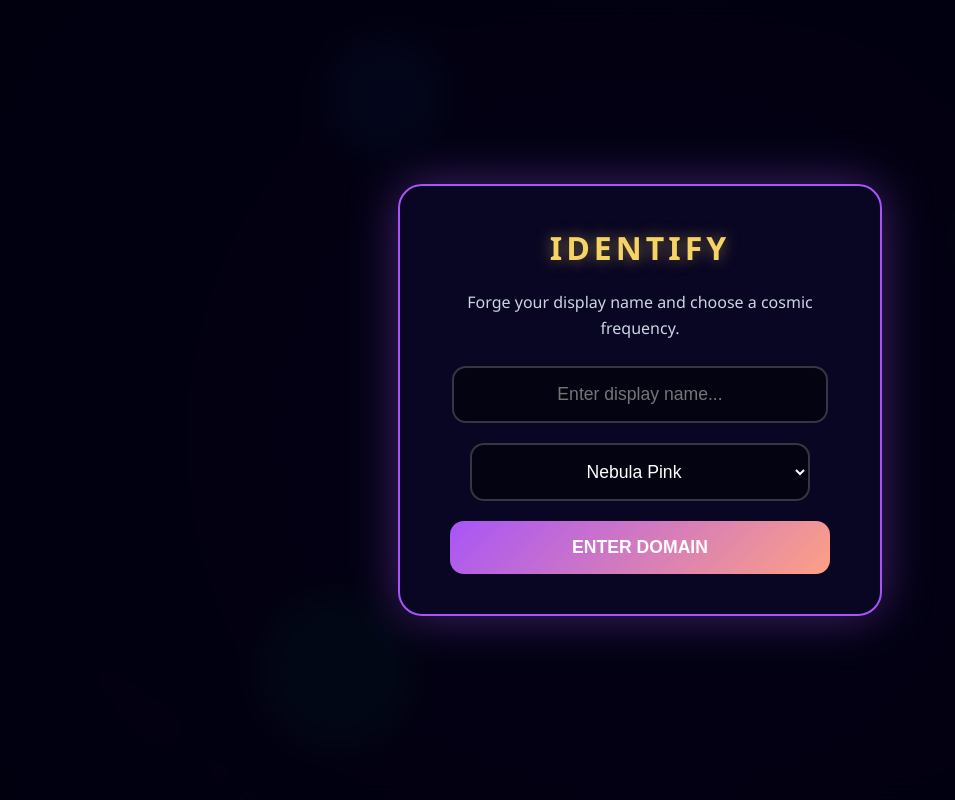
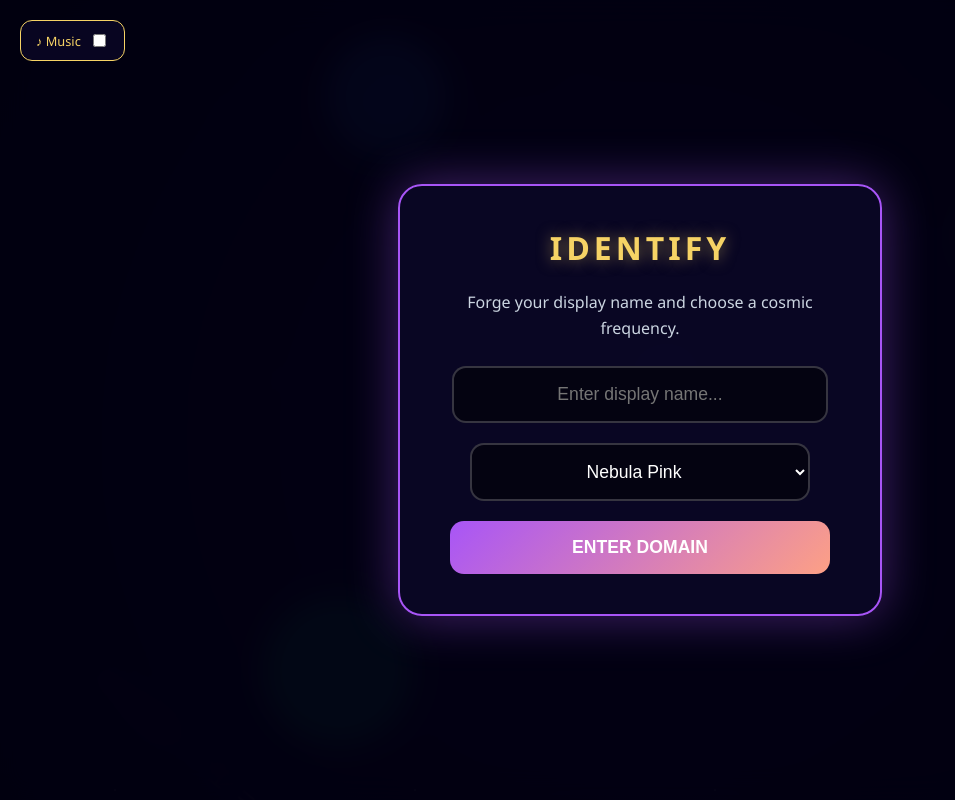
Before and after one commit to gitArjunAgit/WebChatApp, a Flask app: page / in a window 1280 px wide. Shown: the whole page, without its empty margins (0-955 px from the left). Run offline with Flask 3, Linux system fonts and the light colour scheme; some libraries are stand-ins or nearby versions.

```diff
--- a/templates/index.html
+++ b/templates/index.html
@@ -16,6 +16,23 @@
             background: radial-gradient(circle at 50% 50%, #160b3b 0%, #0b0726 50%, #020010 100%);
             position: relative;
             overflow-x: hidden;
+        }
+
+        .audio-control {
+            position: fixed;
+            top: 20px;
+            left: 20px;
+            z-index: 200;
+            background: rgba(11, 7, 38, 0.8);
+            padding: 10px 15px;
+            border-radius: 12px;
+            border: 1px solid #f6d365;
+            color: #f6d365;
+            font-size: 0.8em;
+            cursor: pointer;
+            display: flex;
+            align-items: center;
+            gap: 8px;
         }
 
         .cosmos-layer {
@@ -311,6 +328,15 @@
 </head>
 <body>
 
+<audio id="bg-music" loop>
+    <source src="https://www.soundhelix.com/examples/mp3/SoundHelix-Song-1.mp3" type="audio/mpeg">
+</audio>
+
+<div class="audio-control">
+    <label for="music-toggle">♪ Music</label>
+    <input type="checkbox" id="music-toggle">
+</div>
+
 <div class="cosmos-layer">
     <div class="floating-text" style="top: 5%; left: 5%;">e^{iπ} + 1 = 0</div>
     <div class="floating-text" style="top: 15%; left: 85%;">F = G(m₁m₂)/r²</div>
@@ -381,6 +407,16 @@
 
 <script>
     const socket = io();
+    const musicToggle = document.getElementById('music-toggle');
+    const bgMusic = document.getElementById('bg-music');
+
+    musicToggle.addEventListener('change', () => {
+        if (musicToggle.checked) {
+            bgMusic.play().catch(e => console.log("User interaction required to play audio."));
+        } else {
+            bgMusic.pause();
+        }
+    });
 
     const entryPortal = document.getElementById('entry-portal');
     const entryForm = document.getElementById('entry-form');
```
